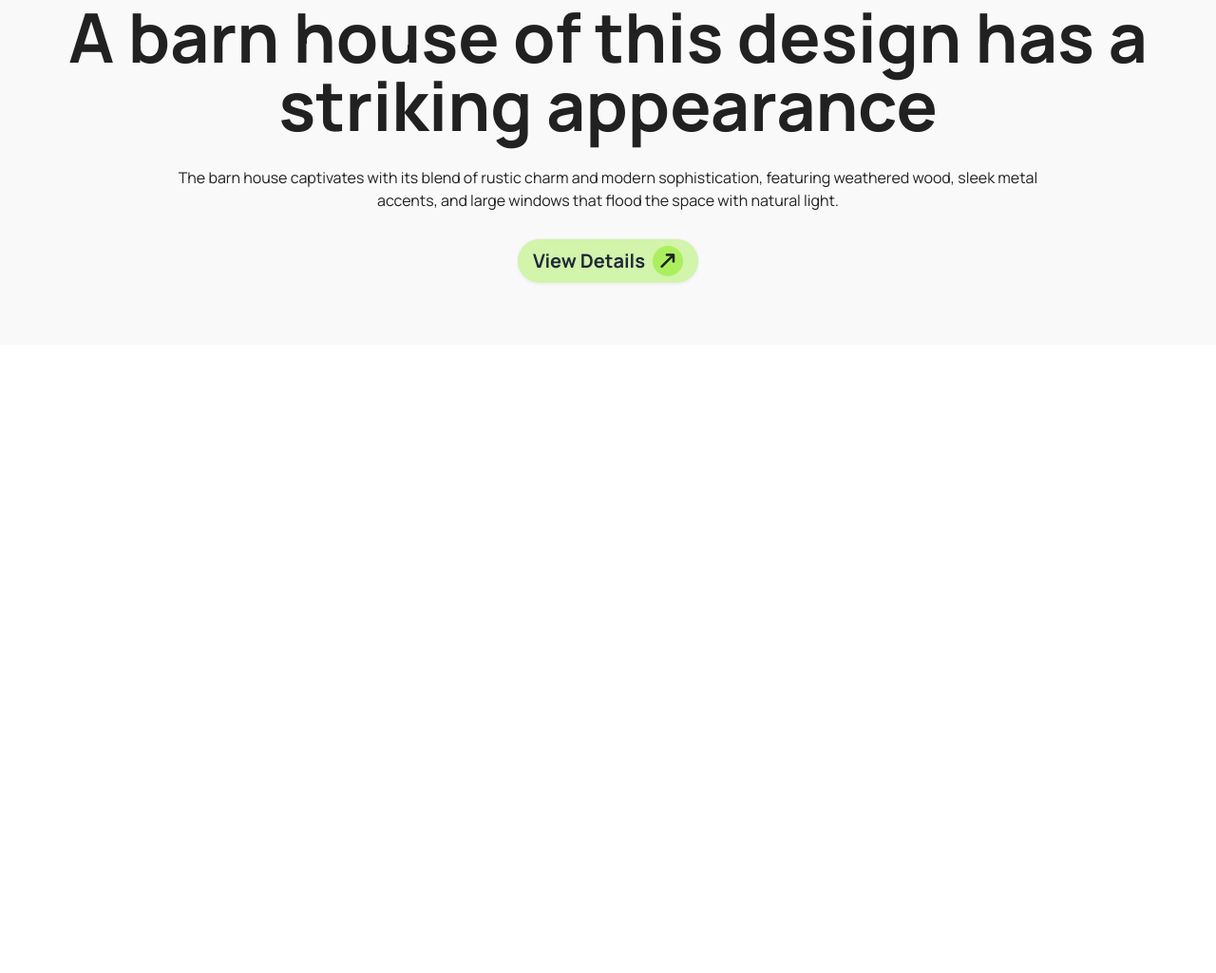
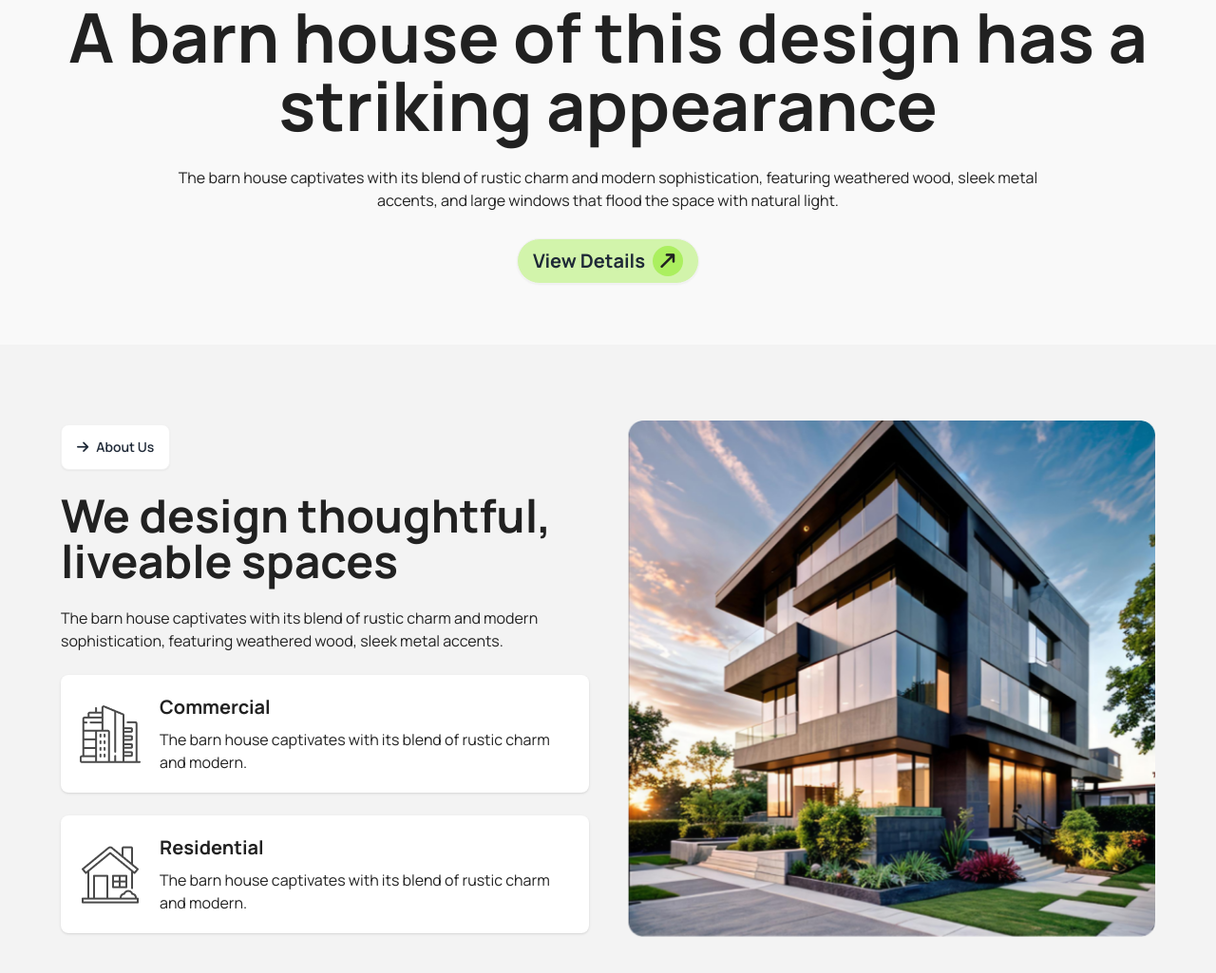
Before and after one commit to pxgacademy/Third_Assignment__21-8-2024, a plain HTML site: page index.html in a window 1280 px wide. Shown: the part 469-1494 px from the top of the page at 95% size. Before the commit the page ends 832 px from the top, so only its background shows below. Drawn offline with nearby package versions, Linux system fonts and the light colour scheme.

Commit message:
About section completed

```diff
--- a/index.html
+++ b/index.html
@@ -203,7 +203,58 @@
         </button>
       </div>
     </header>
-
+    <main>
+      <div class="bg-bgColorTwo w-full px-5 md:px-[5%]">
+        <!-- About section -->
+        <div
+          class="md:flex items-center justify-between gap-10 py-5 md:py-10 lg:py-20"
+        >
+          <div class="space-y-6 w-full md:w-1/2 text-center md:text-left">
+            <button class="btn bg-white">
+              <i class="fa-solid fa-arrow-right"></i>
+              About Us
+            </button>
+            <h3
+              class="text-center md:text-left text-2xl md:text-4xl lg:text-5xl font-bold"
+            >
+              We design thoughtful, liveable spaces
+            </h3>
+            <p>
+              The barn house captivates with its blend of rustic charm and
+              modern sophistication, featuring weathered wood, sleek metal
+              accents.
+            </p>
+            <div
+              class="flex items-center gap-5 bg-white p-5 rounded-lg shadow text-left"
+            >
+              <img src="./icons/commercial.png" alt="" />
+              <div class="space-y-2">
+                <h6 class="text-xl font-bold">Commercial</h6>
+                <p>
+                  The barn house captivates with its blend of rustic charm and
+                  modern.
+                </p>
+              </div>
+            </div>
+            <div
+              class="flex items-center gap-5 bg-white p-5 rounded-lg shadow text-left"
+            >
+              <img src="./icons/residential.png" alt="" />
+              <div class="space-y-2">
+                <h6 class="text-xl font-bold">Residential</h6>
+                <p>
+                  The barn house captivates with its blend of rustic charm and
+                  modern.
+                </p>
+              </div>
+            </div>
+          </div>
+          <div class="w-full md:w-1/2 mt-6 md:mt-0">
+            <img class="w-full" src="./images/Rectangle.png" alt="" />
+          </div>
+        </div>
+      </div>
+    </main>
     <footer></footer>
     <!-- JavaScript -->
     <script src="./js/script.js"></script>
```
